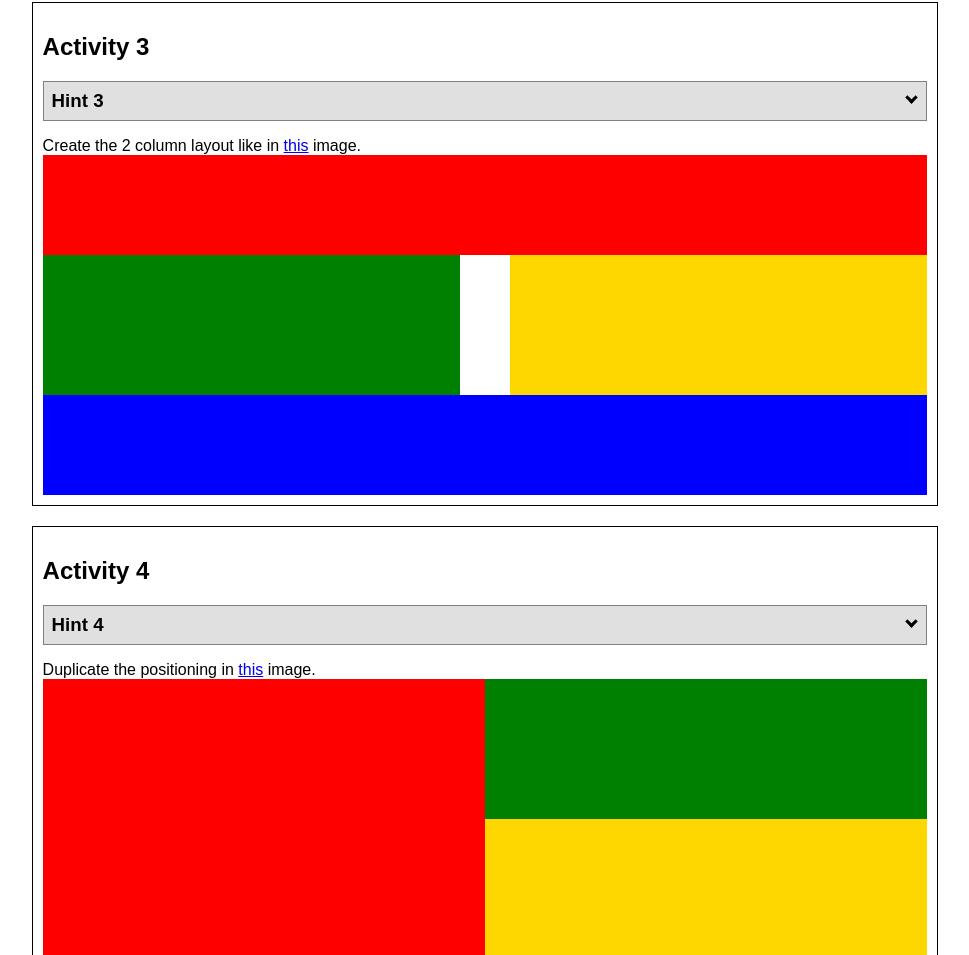
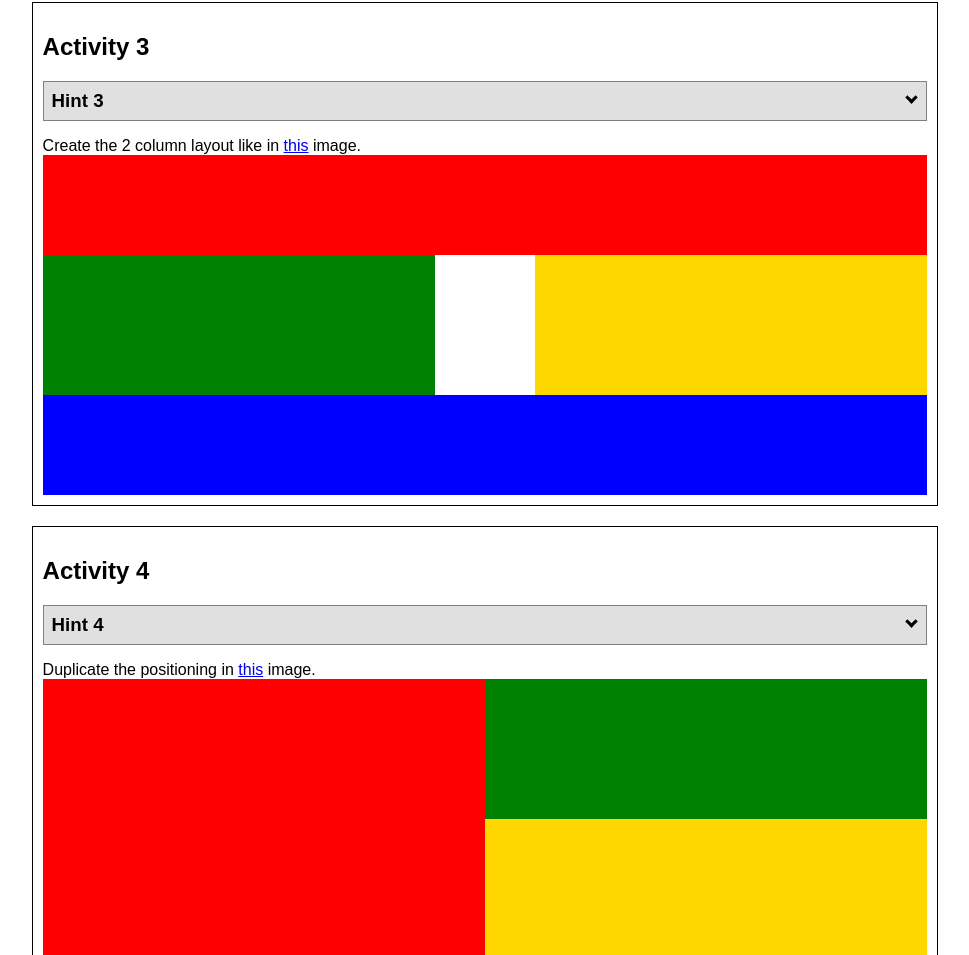
Before and after one commit to Donna008/WDD130-Spring-2023, a plain HTML site: page positioning/positioning/positioning.html in a window 1280 px wide. Shown: the part 1455-2410 px from the top of the page, without its empty margins (155-1124 px from the left). Drawn offline with Linux system fonts and the light colour scheme.

Commit message:
changed activity 3 column gap

```diff
--- a/positioning/positioning/positionstyles.css
+++ b/positioning/positioning/positionstyles.css
@@ -75,7 +75,7 @@
   /* This is the parent of the activity 3 boxes. */
   display: grid;
   grid-template-columns: 1fr 1fr;
-  column-gap:50px;
+  column-gap:100px;
 
 }
 .red3 {
```
